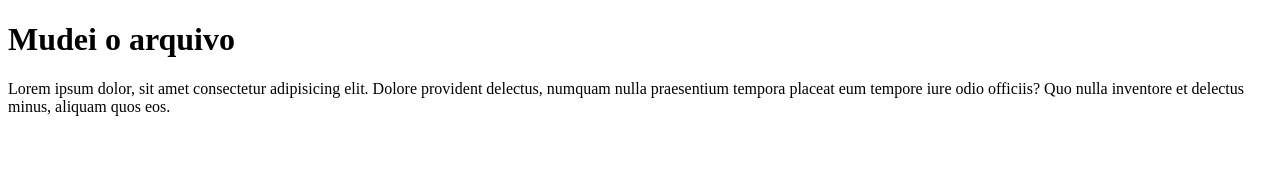
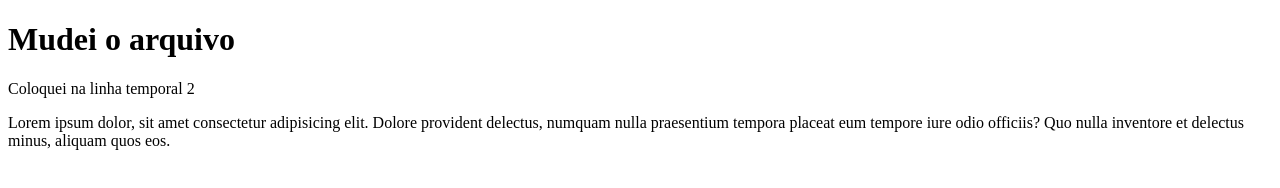
Before and after one commit to lucas-agnelo/teste, a plain HTML site: page index.html in a window 1280 px wide. Drawn offline with Linux system fonts and the light colour scheme.

Commit message:
adcionei paragrafo

```diff
--- a/index.html
+++ b/index.html
@@ -8,6 +8,7 @@
 </head>
 <body>
     <h1>Mudei o arquivo</h1>
+    <p>Coloquei na linha temporal 2</p>
     <p>Lorem ipsum dolor, sit amet consectetur adipisicing elit. Dolore provident delectus, numquam nulla praesentium tempora placeat eum tempore iure odio officiis? Quo nulla inventore et delectus minus, aliquam quos eos.</p>
 </body>
 </html>
```
